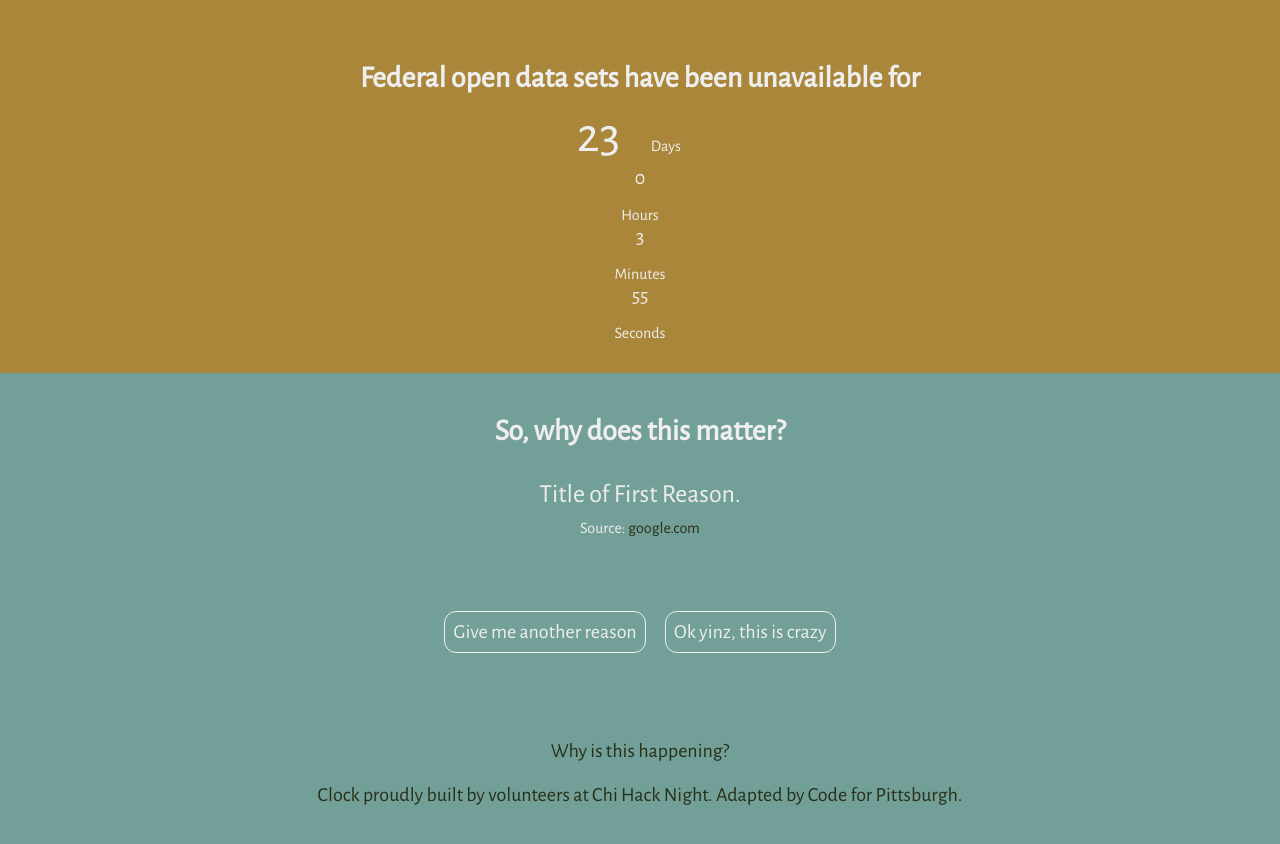
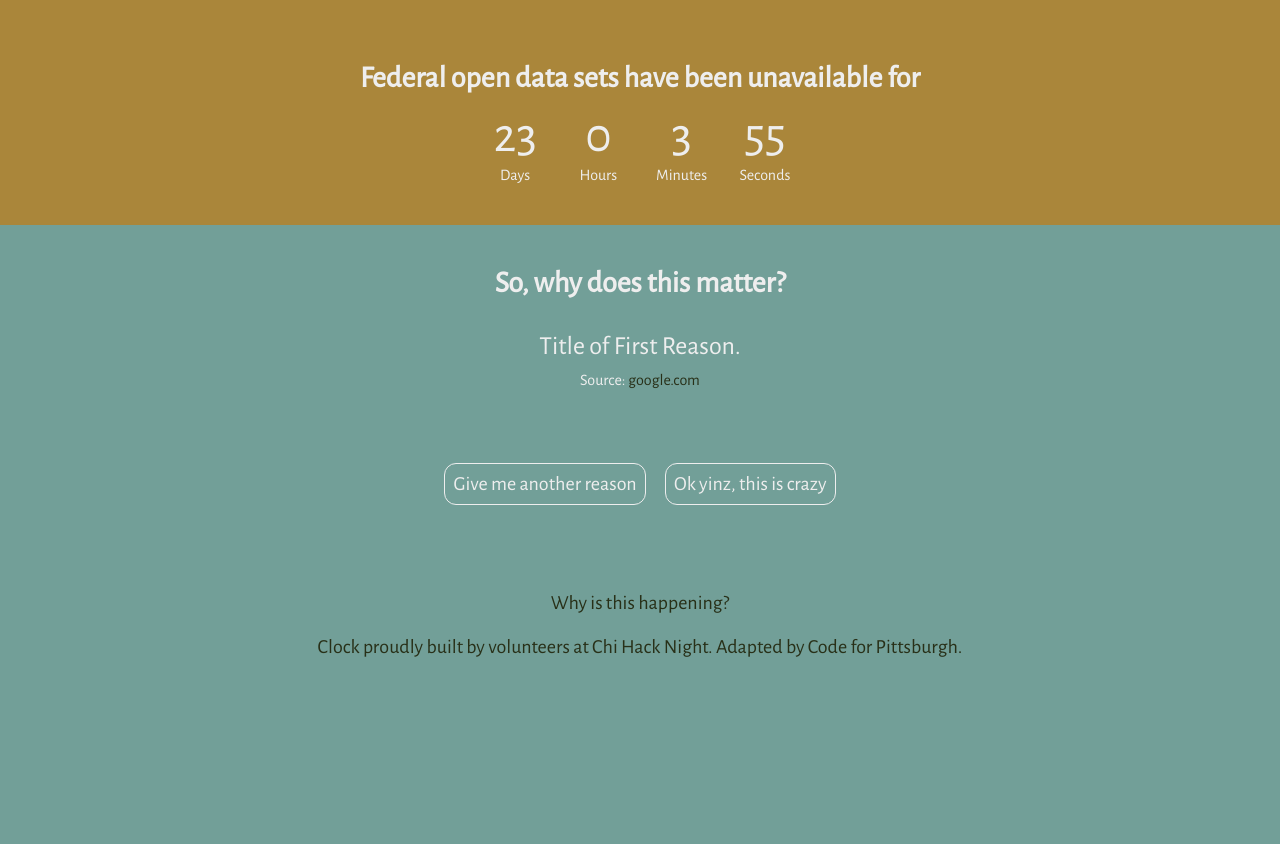
Before and after one commit to CodeForPittsburgh/dayswithoutcode, a Jekyll site: the page built from index.html, in a window 1280 px wide. Shown: the top 844 px of the page. Built offline with Jekyll 4.4.1, drawn with Linux system fonts in a browser that asks for light colours.

Commit message:
Fix
Comment fix

```diff
--- a/index.html
+++ b/index.html
@@ -8,8 +8,8 @@ layout: default
         <!-- ><div>
             <span id="months"></span>
             <div class="small">Months</div>
-        </div>
-        <div> -->
+        </div> -->
+        <div>
             <span id="days"></span>
             <div class="small">Days</div>
         </div>
```
